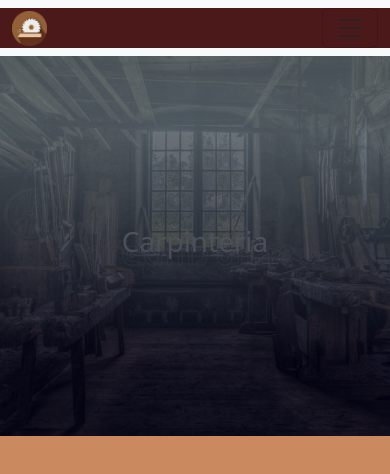
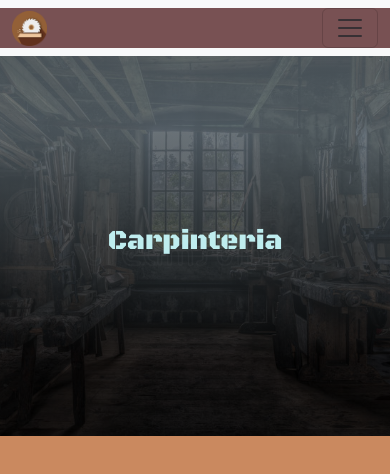
Before and after one commit to Spooicrab/Tercer-Trabajo, a website: page index.html in a window 390 px wide. Drawn offline with nearby package versions, Linux system fonts and the light colour scheme.

```diff
--- a/index.html
+++ b/index.html
@@ -6,15 +6,18 @@
     <title>Carpinteria</title>
     <link rel="stylesheet" href="./css/bootstrap.min.css">
     <link rel="stylesheet" href="./css/style.css">
+    <style>
+      @import url('https://fonts.googleapis.com/css2?family=Black+Ops+One&display=swap');
+    </style>
 </head>
 <header>
     <nav class="navbar navbar-expand-lg bg-body-tertiary" >
-        <div class="container-fluid"  style="background-color: #4C191B;">
+        <div class="container-fluid"  style="background-color: #785153;">
             <img src="./assets/Logo/icono-carpinteria.png" alt="Bootstrap" width="35px" height="35px">
-              <button class="navbar-toggler" type="button" data-bs-toggle="collapse" data-bs-target="#navbarSupportedContent" aria-controls="navbarSupportedContent" aria-expanded="false" aria-label="Toggle navigation">
-                <span class="navbar-toggler-icon"></span>
+              <button class="navbar-toggler" type="button" data-bs-toggle="collapse" data-bs-target="#navbarSupportedContent" aria-controls="navbarSupportedContent" aria-expanded="false" aria-label="Toggle navigation" style="color:#E3D26F">
+                <span class="navbar-toggler-icon" style="color: #E3D26F;"></span>
               </button>
-         <div class="collapse navbar-collapse" id="navbarSupportedContent">
+         <div class="collapse navbar-collapse" id="navbarSupportedContent" >
                 <ul class="navbar-nav me-auto mb-2 mb-lg-0">
                   <li class="nav-item">
                     <a class="nav-link active" aria-current="page" href="#"  style="color: #E3D26F;">Home</a>
--- a/scss/style.scss
+++ b/scss/style.scss
@@ -2,6 +2,7 @@
 $color2:#E3D26F;
 $color3:#CA895F;
 $color4:#545F66;
+$color5:#BFEDEF;
 
  *{
     margin:0;
@@ -48,6 +49,7 @@
     background-position: center;
     display: flex;
     align-items: center;
+    z-index: -2;
 
 
    &:before{
@@ -58,8 +60,9 @@
     left: 0;
     width: 100%;
     height: 100%;
-    background: linear-gradient($color4 20% , #001 80%);
+    background: linear-gradient($color4 20% , #000 80%);
     opacity: 85%;
+    z-index: -1;
     }
     /*img {
         display: block;
@@ -71,8 +74,7 @@
       }*/
     h1{
         text-align: center;
-        color: #fff;
+        color: $color5;
         background-clip: content-box;
-    }
-/*No puedo hacer que el h1 no se vea afectado por la opacity del degradado*/
-}
+        font-family: 'Black Ops One', cursive;
+}}
```
Also changed, not shown: assets/BlackOpsOne-Regular.ttf (added), css/style.css.
